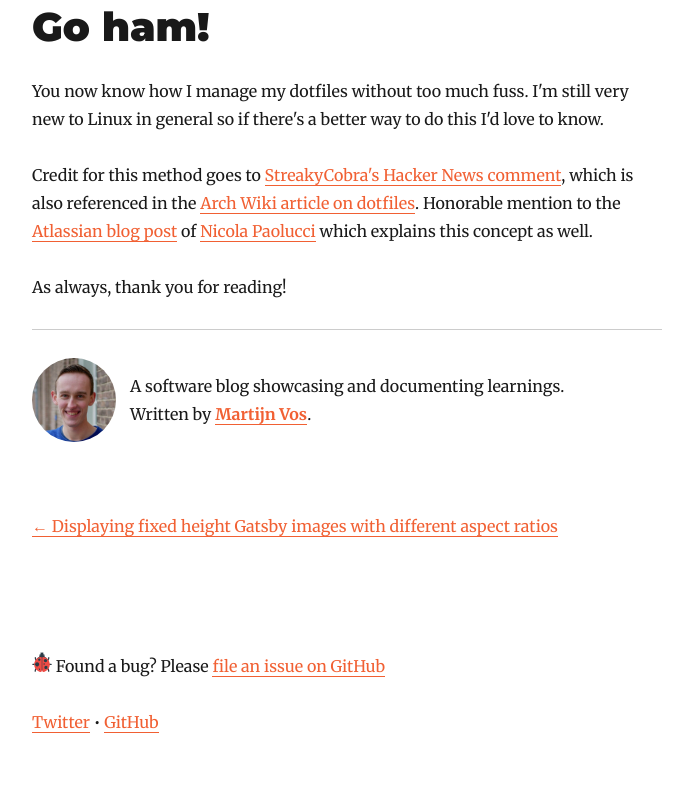
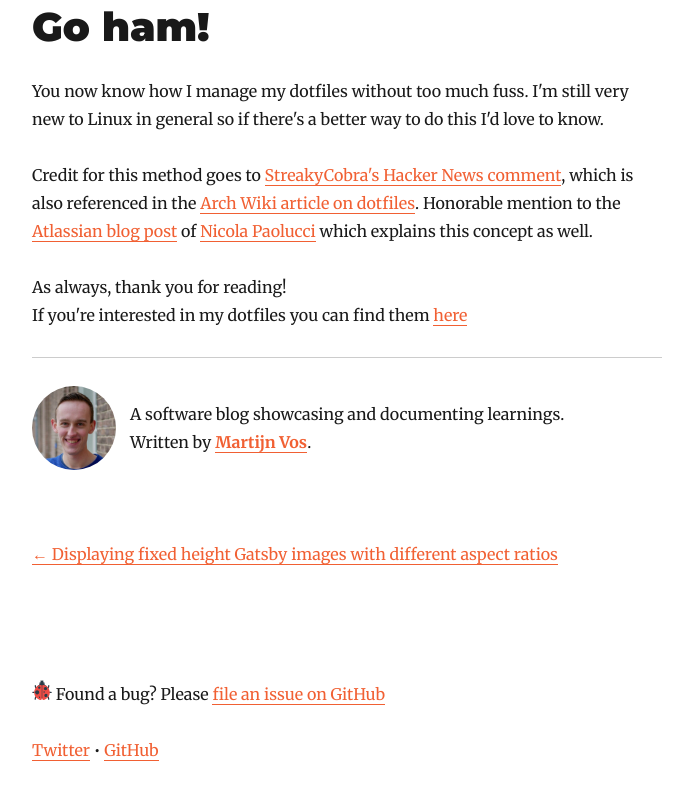
Before and after one commit to Martijnvos/martijnvos.dev, a Gatsby site: page /using-a-bare-git-repository-to-store-linux-dotfiles/ in a window 1280 px wide. Shown: the part 4506-5306 px from the top of the page, without its empty margins (293-986 px from the left). Before the commit the page ends 5284 px from the top, so only its background shows below. Built offline with nearby package versions, Linux system fonts and the light colour scheme; Gatsby itself is replaced by a stand-in of ours; some packages are replaced by stand-ins of ours.

Commit message:
Add reference to my own dotfiles

```diff
--- a/content/blog/using-a-bare-git-repository-to-store-linux-dotfiles/index.md
+++ b/content/blog/using-a-bare-git-repository-to-store-linux-dotfiles/index.md
@@ -95,3 +95,4 @@ Credit for this method goes to [StreakyCobra's Hacker News comment](https://news
 Honorable mention to the [Atlassian blog post](https://www.atlassian.com/git/tutorials/dotfiles) of [Nicola Paolucci](https://twitter.com/durdn) which explains this concept as well.
 
 As always, thank you for reading!
+If you're interested in my dotfiles you can find them [here](https://github.com/Martijnvos/dotfiles/tree/master)
```
